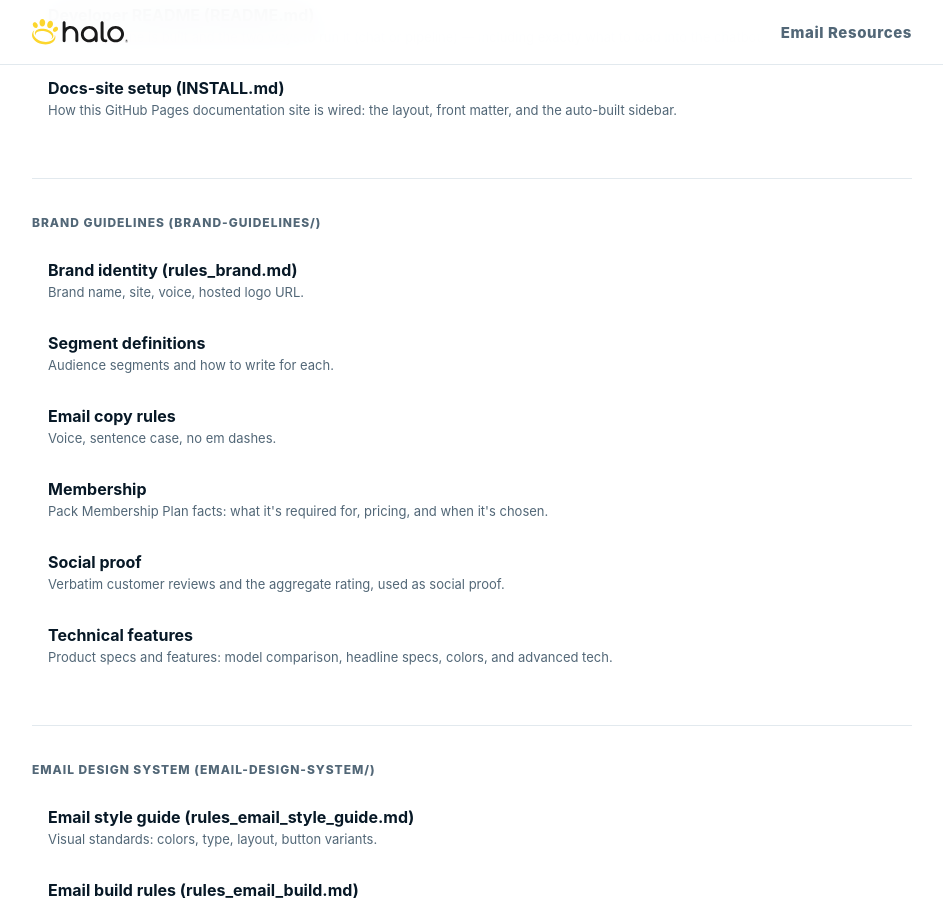
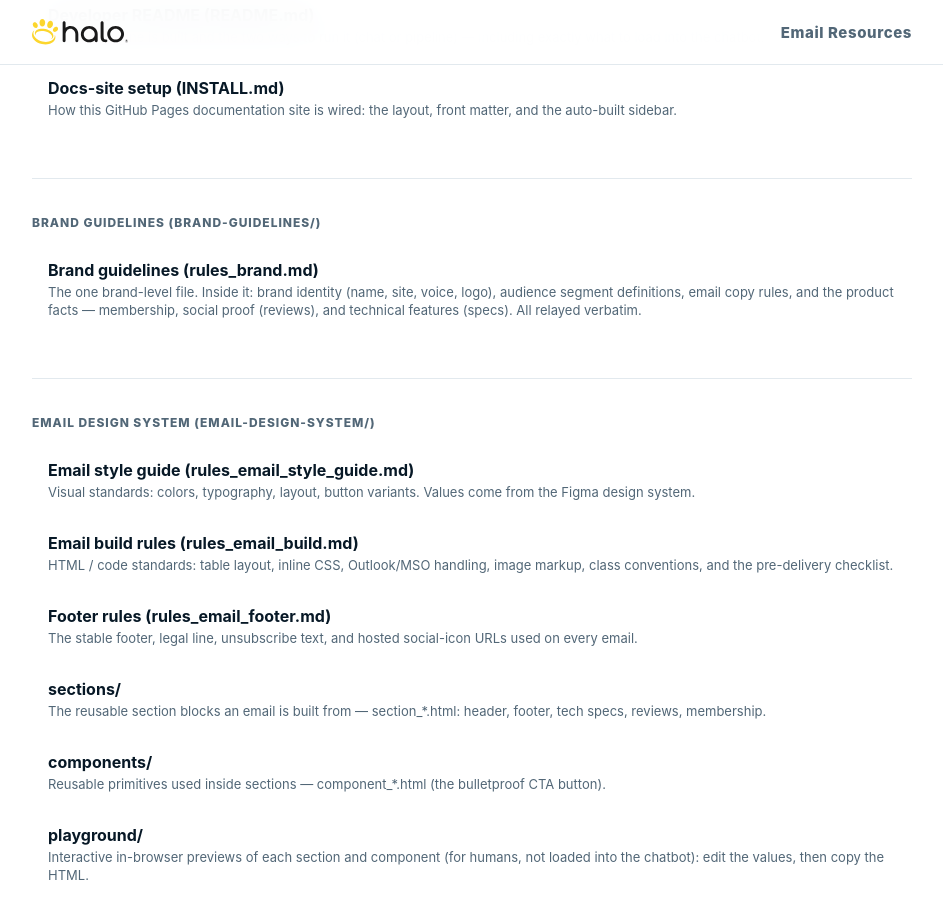
Before and after one commit to Topdecileinc/halo-resources, a Jekyll site: the page built from index.html, in a window 1280 px wide and 900 px high, scrolled down 372 px. Shown: the whole window, without its empty margins (168-1111 px from the left). Built offline with Jekyll 4.4.1, drawn with Linux system fonts in a browser that asks for light colours; some of the changed text lies outside the part shown.

Commit message:
Index: mirror the directory structure 1:1
One group per top-level folder, every entry a real file or subfolder.
Collapse the Brand Guidelines deep-links into the single rules_brand.md
entry, and show email-design-system subfolders (sections/, components/,
playground/, assets/) as subfolders instead of hoisting their files up a
level. Add the brief/ pipeline source and flesh out the test/ source entry.

Co-Authored-By: Claude Opus 4.8 <noreply@anthropic.com>

```diff
--- a/index.html
+++ b/index.html
@@ -235,38 +235,8 @@ layout: null
       <ul class="overview-link-list">
         <li>
           <a href="/halo-resources/brand-guidelines/rules_brand.html">
-            Brand identity (rules_brand.md)
-            <span class="desc">Brand name, site, voice, hosted logo URL.</span>
-          </a>
-        </li>
-        <li>
-          <a href="/halo-resources/brand-guidelines/rules_brand.html#segment-definitions">
-            Segment definitions
-            <span class="desc">Audience segments and how to write for each.</span>
-          </a>
-        </li>
-        <li>
-          <a href="/halo-resources/brand-guidelines/rules_brand.html#email-copy-rules">
-            Email copy rules
-            <span class="desc">Voice, sentence case, no em dashes.</span>
-          </a>
-        </li>
-        <li>
-          <a href="/halo-resources/brand-guidelines/rules_brand.html#membership">
-            Membership
-            <span class="desc">Pack Membership Plan facts: what it's required for, pricing, and when it's chosen.</span>
-          </a>
-        </li>
-        <li>
-          <a href="/halo-resources/brand-guidelines/rules_brand.html#social-proof">
-            Social proof
-            <span class="desc">Verbatim customer reviews and the aggregate rating, used as social proof.</span>
-          </a>
-        </li>
-        <li>
-          <a href="/halo-resources/brand-guidelines/rules_brand.html#technical-features">
-            Technical features
-            <span class="desc">Product specs and features: model comparison, headline specs, colors, and advanced tech.</span>
+            Brand guidelines (rules_brand.md)
+            <span class="desc">The one brand-level file. Inside it: brand identity (name, site, voice, logo), audience segment definitions, email copy rules, and the product facts — membership, social proof (reviews), and technical features (specs). All relayed verbatim.</span>
           </a>
         </li>
       </ul>
@@ -278,61 +248,43 @@ layout: null
         <li>
           <a href="/halo-resources/email-design-system/rules_email_style_guide.html">
             Email style guide (rules_email_style_guide.md)
-            <span class="desc">Visual standards: colors, type, layout, button variants.</span>
+            <span class="desc">Visual standards: colors, typography, layout, button variants. Values come from the Figma design system.</span>
           </a>
         </li>
         <li>
           <a href="/halo-resources/email-design-system/rules_email_build.html">
             Email build rules (rules_email_build.md)
-            <span class="desc">HTML / code standards: tables, MSO, inline CSS, class conventions.</span>
+            <span class="desc">HTML / code standards: table layout, inline CSS, Outlook/MSO handling, image markup, class conventions, and the pre-delivery checklist.</span>
           </a>
         </li>
         <li>
           <a href="/halo-resources/email-design-system/rules_email_footer.html">
             Footer rules (rules_email_footer.md)
-            <span class="desc">Stable footer boilerplate and social icon URLs.</span>
+            <span class="desc">The stable footer, legal line, unsubscribe text, and hosted social-icon URLs used on every email.</span>
           </a>
         </li>
         <li>
-          <a href="/halo-resources/email-design-system/playground/header.html">
-            Section: Header  &middot; interactive
-            <span class="desc">Live preview of the logo header &mdash; set the logo, link, and alt text, then copy the HTML.</span>
+          <a href="https://github.com/topdecileinc/halo-resources/tree/main/email-design-system/sections">
+            sections/
+            <span class="desc">The reusable section blocks an email is built from — section_*.html: header, footer, tech specs, reviews, membership.</span>
           </a>
         </li>
         <li>
-          <a href="/halo-resources/email-design-system/playground/footer.html">
-            Section: Footer  &middot; interactive
-            <span class="desc">Live preview of the footer &mdash; social icons, legal line, unsubscribe &mdash; then copy the HTML.</span>
+          <a href="https://github.com/topdecileinc/halo-resources/tree/main/email-design-system/components">
+            components/
+            <span class="desc">Reusable primitives used inside sections — component_*.html (the bulletproof CTA button).</span>
           </a>
         </li>
         <li>
-          <a href="/halo-resources/email-design-system/playground/tech_specs.html">
-            Section: Tech specs  &middot; interactive
-            <span class="desc">Live preview of the tech-specs panel &mdash; edit the spec values and labels, then copy the HTML.</span>
-          </a>
-        </li>
-        <li>
-          <a href="/halo-resources/email-design-system/playground/reviews.html">
-            Section: Reviews  &middot; interactive
-            <span class="desc">Live preview of the review quote cards &mdash; edit quotes, authors, and ratings, then copy the HTML.</span>
-          </a>
-        </li>
-        <li>
-          <a href="/halo-resources/email-design-system/playground/membership.html">
-            Section: Membership  &middot; interactive
-            <span class="desc">Live preview of the membership panel &mdash; edit the requirement, price, and note, then copy the HTML.</span>
-          </a>
-        </li>
-        <li>
-          <a href="/halo-resources/email-design-system/playground/button.html">
-            Component: Button  &middot; interactive
-            <span class="desc">Live preview of the pill CTA &mdash; pick a variant, label, colors, and background, then copy the HTML.</span>
+          <a href="https://github.com/topdecileinc/halo-resources/tree/main/email-design-system/playground">
+            playground/
+            <span class="desc">Interactive in-browser previews of each section and component (for humans, not loaded into the chatbot): edit the values, then copy the HTML.</span>
           </a>
         </li>
         <li>
           <a href="https://github.com/topdecileinc/halo-resources/tree/main/email-design-system/assets">
-            Assets
-            <span class="desc">Shared brand images and social icons.</span>
+            assets/
+            <span class="desc">Reference copies of the brand images and social icons (img_*.webp, social_*.webp). Emails link to the hosted URLs in the rule files, not these files.</span>
           </a>
         </li>
       </ul>
@@ -373,8 +325,14 @@ layout: null
         </li>
         <li>
           <a href="http://halo-ai.test.i.ng/form.php">
-            Open the brief form
-            <span class="desc">The PHP pipeline's interactive form (hosted separately): fills the brief, generates the email, previews it, and test-sends via Braze.</span>
+            Open the brief form (form.php)
+            <span class="desc">The PHP pipeline's interactive form, running (hosted separately): fills the brief, generates the email, previews it, and test-sends via Braze.</span>
+          </a>
+        </li>
+        <li>
+          <a href="https://github.com/topdecileinc/halo-resources/tree/main/brief">
+            Pipeline source (form.php, config.sample.php, lib/)
+            <span class="desc">The PHP behind the form: form.php, config.sample.php (copy to config.php for keys), and lib/claude_pipeline.php (calls Claude, validates, previews, sends via Braze).</span>
           </a>
         </li>
       </ul>
@@ -391,8 +349,8 @@ layout: null
         </li>
         <li>
           <a href="https://github.com/topdecileinc/halo-resources/tree/main/test">
-            Test harness source
-            <span class="desc">Zero-dependency Python validator code. View on GitHub.</span>
+            Test harness source (validate.py, config.ini, validators/)
+            <span class="desc">The zero-dependency Python validator: validate.py (entry point), config.ini (paths/toggles), and the validators/ modules. View on GitHub.</span>
           </a>
         </li>
       </ul>
```
